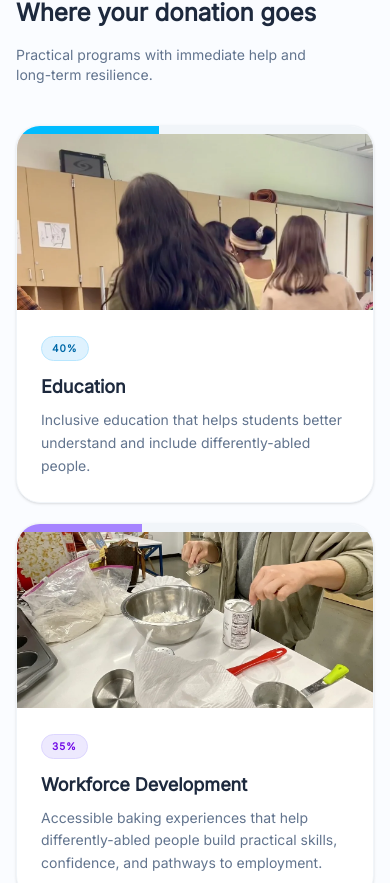
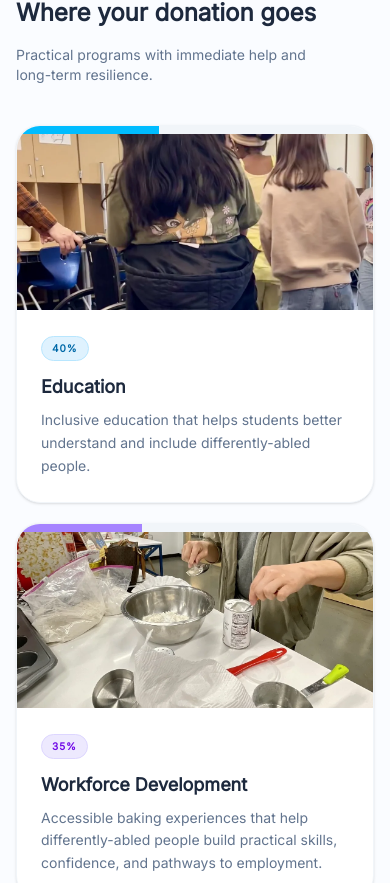
Before and after one commit to Rohan5993/Light-Upon-Light-, a React (Vite) app: page /donate in a window 390 px wide. Shown: the part 2266-3149 px from the top of the page. Built offline with nearby package versions, Linux system fonts and the light colour scheme; no server answers.

Commit message:
Use mobility.jpeg for donation allocation and lower the education crop.

```diff
--- a/src/assets/siteImages.ts
+++ b/src/assets/siteImages.ts
@@ -18,6 +18,7 @@ import getInvolvedExplorePrograms from "./images/Exploreprograms.webp";
 import getInvolvedReadOurStories from "./images/read-our -story.webp";
 import education from "./images/education.webp";
 import workforce from "./images/workforce.webp";
+import mobility from "./images/mobility.jpeg";
 import aboutHero from "./images/about-hs.webp";
 import contactHero from "./images/contact-hs.webp";
 import volunteerHero from "./images/volunteer-hero.webp";
@@ -64,6 +65,7 @@ export const siteImages = {
   getInvolvedReadOurStories,
   education,
   workforce,
+  mobility,
   aboutHero,
   contactHero,
   volunteerHero,
--- a/src/pages/DonatePage.tsx
+++ b/src/pages/DonatePage.tsx
@@ -72,7 +72,7 @@ const ALLOCATION = [
     percent: "25%",
     percentValue: 25,
     desc: "Providing wheelchairs and other mobility aids to differently-abled people in need abroad.",
-    image: siteImages.donation,
+    image: siteImages.mobility,
     color: "yellow" as const,
   },
 ];
@@ -434,7 +434,11 @@ export default function DonatePage() {
                     <img
                       src={resolveMediaUrl(item.image)}
                       alt={item.title}
-                      className={`w-full h-44 object-cover ${item.title === "Education" ? "object-top" : "object-center"}`}
+                      className={`w-full h-44 object-cover ${
+                        item.title === "Education"
+                          ? "object-[center_28%]"
+                          : "object-center"
+                      }`}
                     />
                     <div className="p-6">
                       <span className={`inline-block text-[10px] font-black uppercase tracking-widest px-2.5 py-1 rounded-full border mb-3 ${c.chip}`}>
```
Also changed, not shown: src/assets/images/mobility.jpeg (added).
